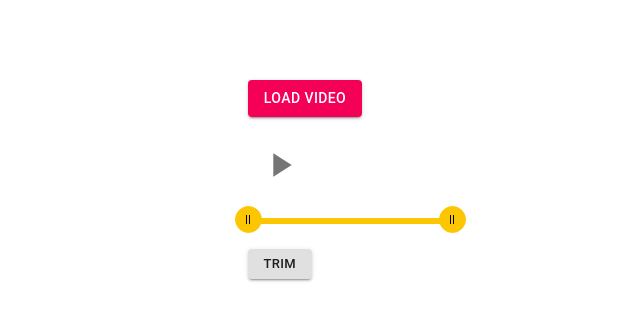
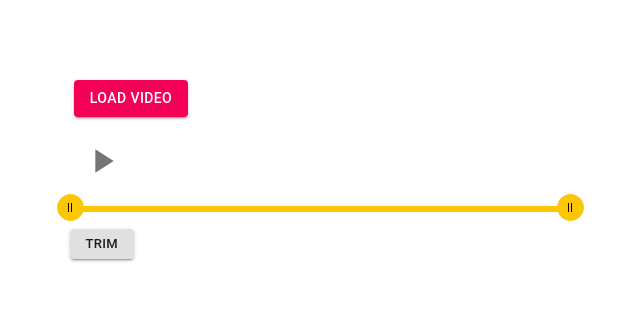
Before and after one commit to jamestimotiwu/trim_app, a React (Create React App) app in the folder client/: page / in a window 1280 px wide. Shown: the top 320 px of the page, without its empty margins (255-895 px from the left). Built offline with nearby package versions, Linux system fonts and the light colour scheme.

Commit message:
Move slider to functional component

```diff
--- a/client/src/pages/Load.js
+++ b/client/src/pages/Load.js
@@ -1,4 +1,4 @@
-import React, { Component } from 'react';
+import React, { Component, useRef} from 'react';
 import {withStyles, Slider, Typography, Button, IconButton, Input, Grid} from '@material-ui/core';
 import './Load.css';
 import PlayArrowIcon from '@material-ui/icons/PlayArrow';
@@ -12,33 +12,94 @@ function VideoThumbComponent(props) {
   );
 }
 
+const VideoSlider = withStyles({
+  root: {
+    color: '#fcc603',
+    height: 6,
+    padding: '13px 0',
+  },
+  thumb: {
+    height: '27px',
+    width: '27px',
+    backgroundColor: '#fcc603',
+    border: '1px solid currentColor',
+    marginTop: -12,
+    marginLeft: -13,
+    '& .bar': {
+      height: 9,
+      width: 1,
+      backgroundColor: '#000',
+      marginLeft: 1,
+      marginRight: 1,
+    }
+  },
+  active: {
+  },
+  track: {
+    height: 6,
+  },
+  rail: {
+    color: '#d8d8d8',
+    opacity: 1,
+    height: 3,
+  },
+})(Slider);
+
+export function VidSlider(props) {
+  const [value, setValue] = React.useState([0,100]);
+
+  const handleUpdateVideo = (event, newValue) => {
+    setValue(newValue);
+    console.log(value)
+    const videoRef = props.videoRef()
+    console.log(props)
+    console.log(value)
+    let newDuration = videoRef.duration
+    if (value[0] != newValue[0])
+        newDuration = (newValue[0]/100) * newDuration
+    else
+        newDuration = (newValue[1]/100) * newDuration
+    videoRef.currentTime = newDuration
+    console.log(newDuration)
+  }
+
+  return (
+    <div>
+      <Grid item xs>
+        <IconButton onClick={() => {this.refs.vidRef.play()}}>
+          <PlayArrowIcon variant="contained" style={{fontSize:40}}/>
+        </IconButton>
+      </Grid>
+      <Grid item xs={9}>
+        <VideoSlider
+            ThumbComponent={VideoThumbComponent}
+            style={{width:"500px"}}
+            value={value}
+            onChange={handleUpdateVideo}
+        />
+      </Grid>
+      <Grid item xs spacing={5}>
+        <Button variant="contained"
+            component="span"
+            size="small"
+            >
+          Trim
+        </Button>
+      </Grid>
+    </div>
+  )
+}
+
 class Load extends Component {
   constructor(props) {
     super(props);
 
     this.state = {
       videos: [],
-      sliderValue: [0,100],
       status: 'pending'
     };
 
     this.handleLoadVideo = this.handleLoadVideo.bind(this);
-    this.handleUpdateVideo = this.handleUpdateVideo.bind(this);
-  }
-
-
-  handleUpdateVideo(event, value) {
-    console.log(value)
-    let newDuration = this.refs.vidRef.duration
-    if (this.state.sliderValue[0] != value[0])
-        newDuration = (value[0]/100) * newDuration
-    else
-        newDuration = (value[1]/100) * newDuration
-    this.refs.vidRef.currentTime = newDuration
-    console.log(newDuration)
-    this.setState({
-      sliderValue: value
-    });
   }
 
   handleLoadVideo(event) {
@@ -67,39 +128,6 @@ class Load extends Component {
   }
 
   render() {
-    const VideoSlider = withStyles({
-      root: {
-        color: '#fcc603',
-        height: 6,
-        padding: '13px 0',
-      },
-      thumb: {
-        height: '27px',
-        width: '27px',
-        backgroundColor: '#fcc603',
-        border: '1px solid currentColor',
-        marginTop: -12,
-        marginLeft: -13,
-        '& .bar': {
-          height: 9,
-          width: 1,
-          backgroundColor: '#000',
-          marginLeft: 1,
-          marginRight: 1,
-        }
-      },
-      active: {
-      },
-      track: {
-        height: 6,
-      },
-      rail: {
-        color: '#d8d8d8',
-        opacity: 1,
-        height: 3,
-      },
-    })(Slider);
-
     return (
       <div>
         <Grid container spacing={1}>
@@ -128,26 +156,7 @@ class Load extends Component {
               {this.renderVideo()}
             </div>
           </Grid>
-          <Grid item xs>
-            <IconButton onClick={() => {this.refs.vidRef.play()}}>
-              <PlayArrowIcon variant="contained" style={{fontSize:40}}/>
-            </IconButton>
-          </Grid>
-          <Grid item xs={9}>
-            <VideoSlider
-                ThumbComponent={VideoThumbComponent}
-                defaultValue={this.state.sliderValue}
-                onChangeCommitted={this.handleUpdateVideo}
-            />
-          </Grid>
-          <Grid item xs spacing={5}>
-            <Button variant="contained"
-                component="span"
-                size="small"
-                >
-              Trim
-            </Button>
-          </Grid>
+          <VidSlider videoRef={() => {return this.refs.vidRef}}/>
         </Grid>
       </div>
     )
```
Also changed, not shown: 2 other files (tests, documents, lock files or other folders).
